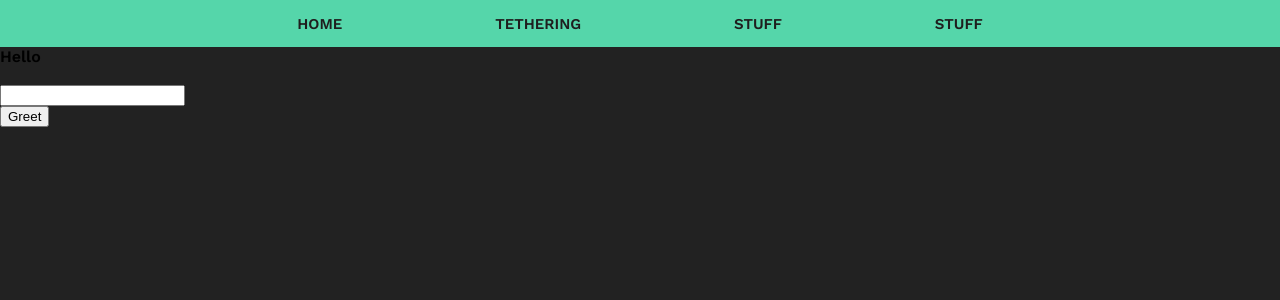
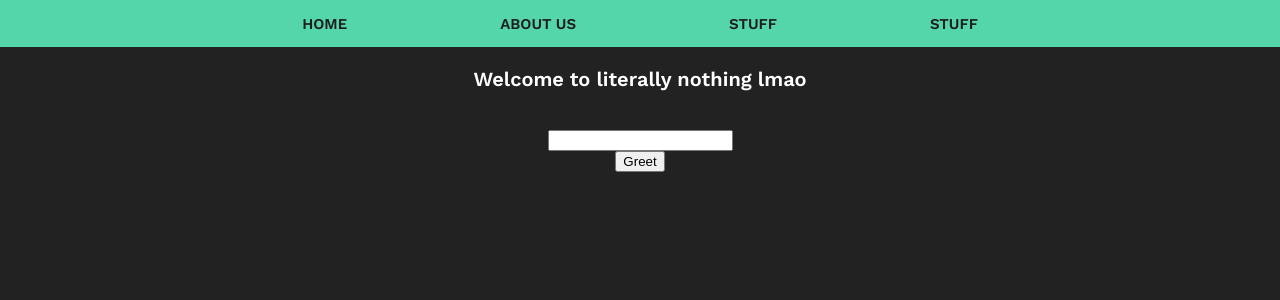
Before and after one commit to kurealnum/non-profit-link, a Flask app: page / in a window 1280 px wide. Shown: the top 300 px of the page. Run offline with Flask 2, Linux system fonts and the light colour scheme.

Commit message:
Made the website look somwhat usable

```diff
--- a/static/style.css
+++ b/static/style.css
@@ -1,26 +1,4 @@
 @import url('https://fonts.googleapis.com/css?family=Work+Sans:400,600');
-body {
-	margin: 0;
-	background: #222;
-	font-family: 'Work Sans', sans-serif;
-	font-weight: 800;
-}
-
-.container {
-	width: 80%;
-	margin: 0 auto;
-}
-
-header {
-  background-color: #55d6aa;
-  overflow: auto;
-}
-
-header::after {
-  content: '';
-  display: table;
-  clear: both;
-}
 /*Start of all the nav stuff*/
 
 nav {
@@ -53,9 +31,12 @@ nav a {
   font-size: 15px;
 }
 
+
 nav a:hover {
-  color: #000;
+  color: #0e0e82a0;
 }
+
+/*
 
 nav a::before {
   content: '';
@@ -74,4 +55,37 @@ nav a:hover::before {
   width: 100%;
 }
 
+I'd like to come back to the animation at somepoint, but it's
+just too much effort ATM.
+*/
+
+
 /*End of all the nav stuff*/
+
+header {
+    background-color: #55d6aa;
+    overflow: auto;
+}
+
+header::after {
+  content: '';
+  display: table;
+  clear: both;
+}
+
+body {
+	margin: 0;
+	background: #222;
+	font-family: 'Work Sans', sans-serif;
+	font-weight: 800;
+}
+
+p{
+    font-size: 20px;
+    color: #ffff;
+    text-align: center;
+}
+
+.home_page_search {
+    text-align: center;
+}
--- a/templates/index.html
+++ b/templates/index.html
@@ -12,7 +12,7 @@
       <nav>
         <ul>
           <li><a href="#">Home</a></li>
-          <li><a href="#">Tethering</a></li>
+          <li><a href="#">About Us</a></li>
           <li><a href="#">Stuff</a></li>
           <li><a href="#">Stuff</a></li>
         </ul>
@@ -21,10 +21,11 @@
   </header>
 <body>
     <!-- double curly brackets means using a variable that has been passed through from flask/python-->
-    <p1>Hello {{name}}</p1>
-    <form action="greet" method="post">
+    <p>Welcome to literally nothing lmao
+    </p>
+    <form class="home_page_search" action="search" method="post">
         <br>
-        <input type="text" name="name_input">
+        <input type="search" name="name_input">
         <br>
         <input type="submit" value="Greet" id="greet">
     </form>
```
